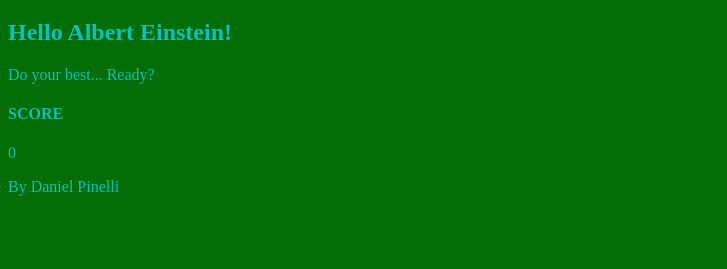
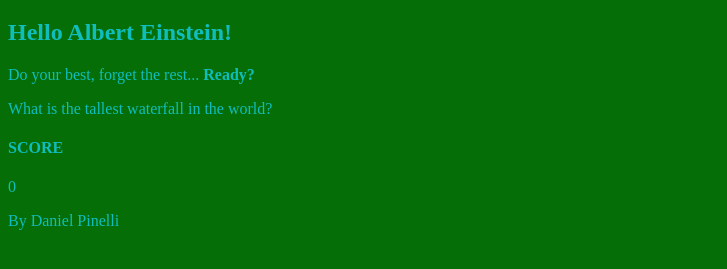
Before and after one commit to DaniPinelli/GraphicGame, a plain HTML site: page index.html in a window 1280 px wide. Shown: the part 61-330 px from the top of the page, without its empty margins (0-727 px from the left). Drawn offline with Linux system fonts and the light colour scheme.

Commit message:
Working on questions and printing in Js

```diff
--- a/index.html
+++ b/index.html
@@ -13,7 +13,8 @@
     <div>
         <h1>Welcome to 5 Question's Game Graphic Edition!</h1>
         <h2>Hello Albert Einstein!</h2>
-        <p>Do your best... Ready?</p>
+        <p>Do your best, forget the rest... <strong>Ready?</strong> </p>
+        <div class="questions"></div>
 
 
 
--- a/index.js
+++ b/index.js
@@ -0,0 +1,30 @@
+const questionnaire = [{
+        "question": "What is the largest ocean in the world?",
+        "answers": ["Atlantic ocean", "Pacific ocean", "Indian ocean"]
+    },
+    {
+        "question": "Who is the best superhero of all time?",
+        "answers": ["Superman", "Rambo", "Deadpool"]
+    },
+    {
+        "question": "What is the tallest waterfall in the world?",
+        "answers": ["Niaraga Falls", "The Angel's Jump", "Iguazu Waterfalls"]
+    },
+    {
+        "question": "When did World War II end?",
+        "answers": ["1945", "1947", "1943"]
+    },
+    {
+        "question": "What year only had 355 days?",
+        "answers": ["1582", "1615", "1823"]
+    }
+];
+
+const printQuestion = (i) => {
+    const question = questionnaire[i];
+    let htmlQuestion = `<p>${question.question}</p>`;
+
+    document.querySelector('.questions').innerHTML = htmlQuestion;
+}
+
+printQuestion(2);
```
